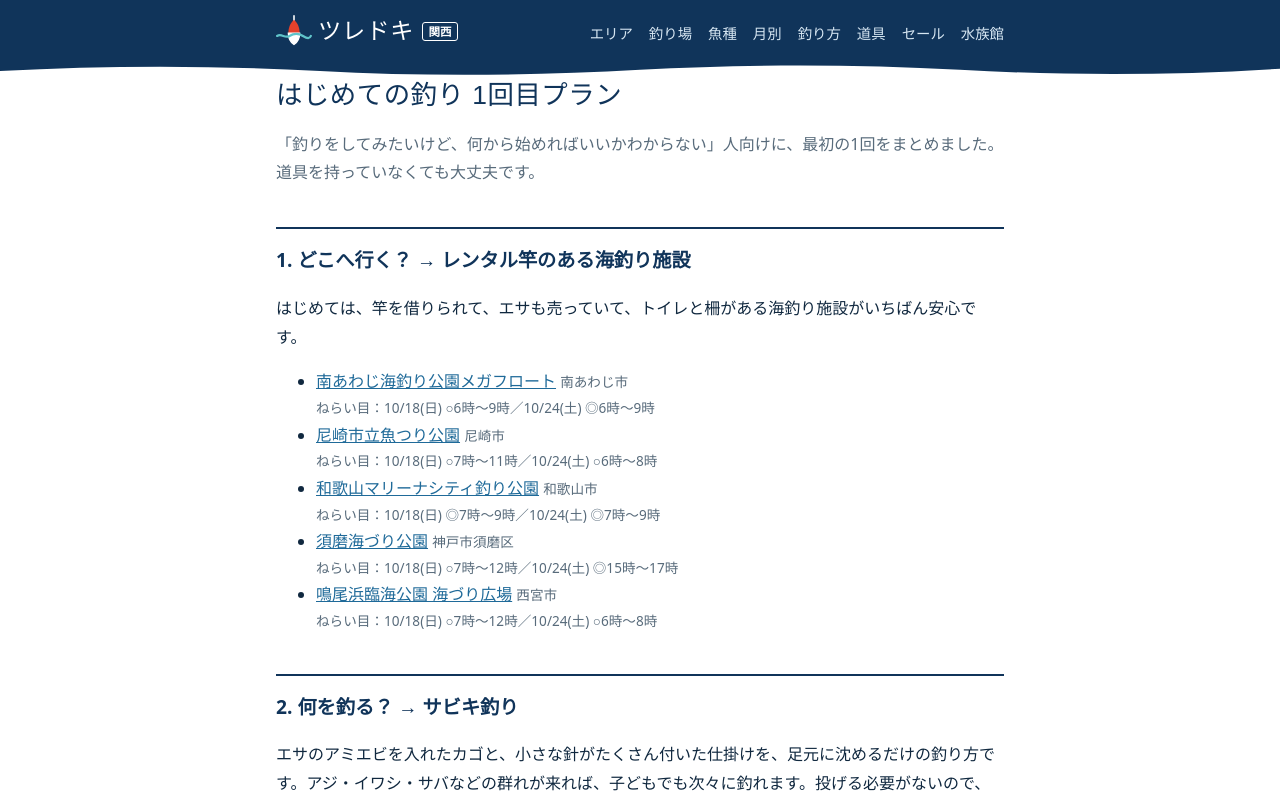
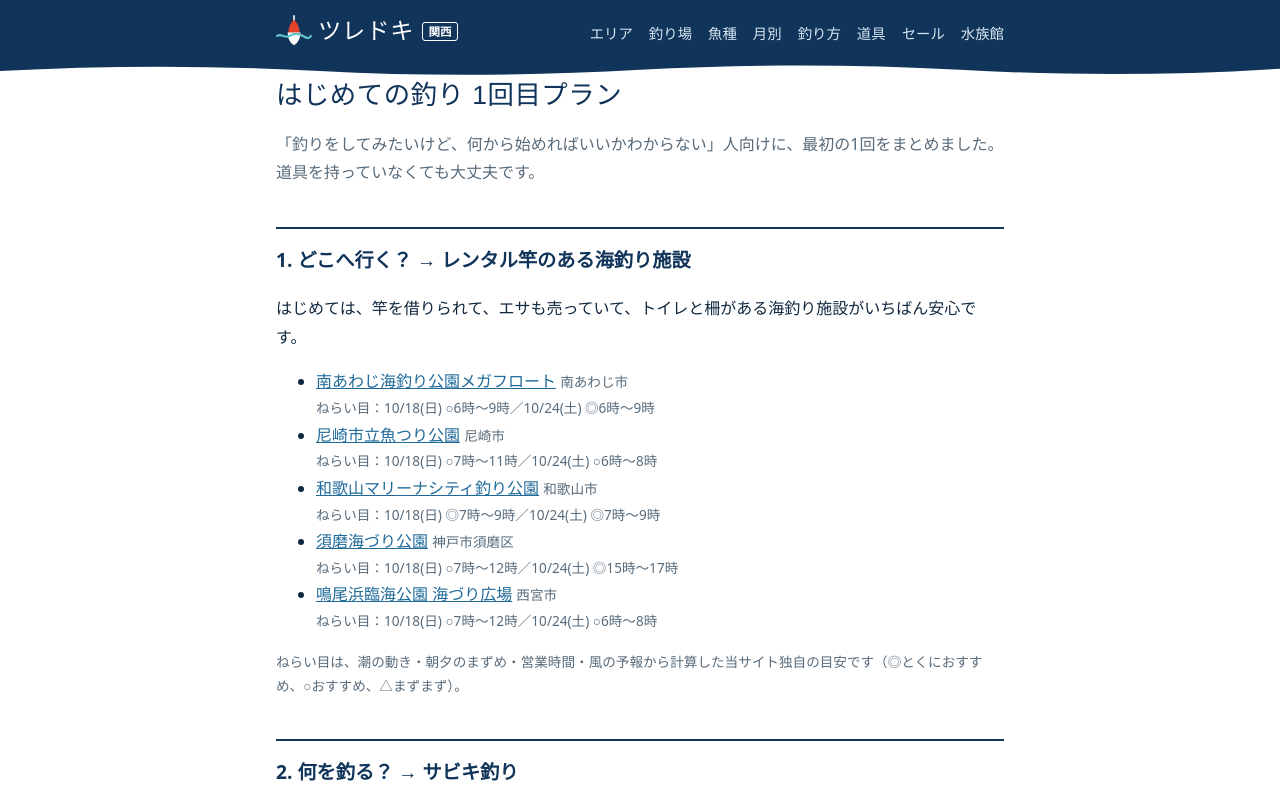
Before and after one commit to mametarou0510mame-coder/fishingbase-japan, a Next.js app: page /start in a window 1280 px wide. Shown: the top 800 px of the page. Built offline with nearby package versions, Linux system fonts and the light colour scheme; a web font is replaced by a local one.

Commit message:
はじめての1回プランにねらい目の記号の説明を追加
Co-Authored-By: Claude Opus 5.5 <noreply@anthropic.com>
Claude-Session: https://claude.ai/code/session_0136AjP6UKpQXASPdXzdeXrp

```diff
--- a/app/start/page.tsx
+++ b/app/start/page.tsx
@@ -45,6 +45,7 @@ export default function StartPage() {
           );
         })}
       </ul>
+      <p className="small">ねらい目は、潮の動き・朝夕のまずめ・営業時間・風の予報から計算した当サイト独自の目安です（◎とくにおすすめ、○おすすめ、△まずまず）。</p>
 
       <h2>2. 何を釣る？ → サビキ釣り</h2>
       <p>
```
